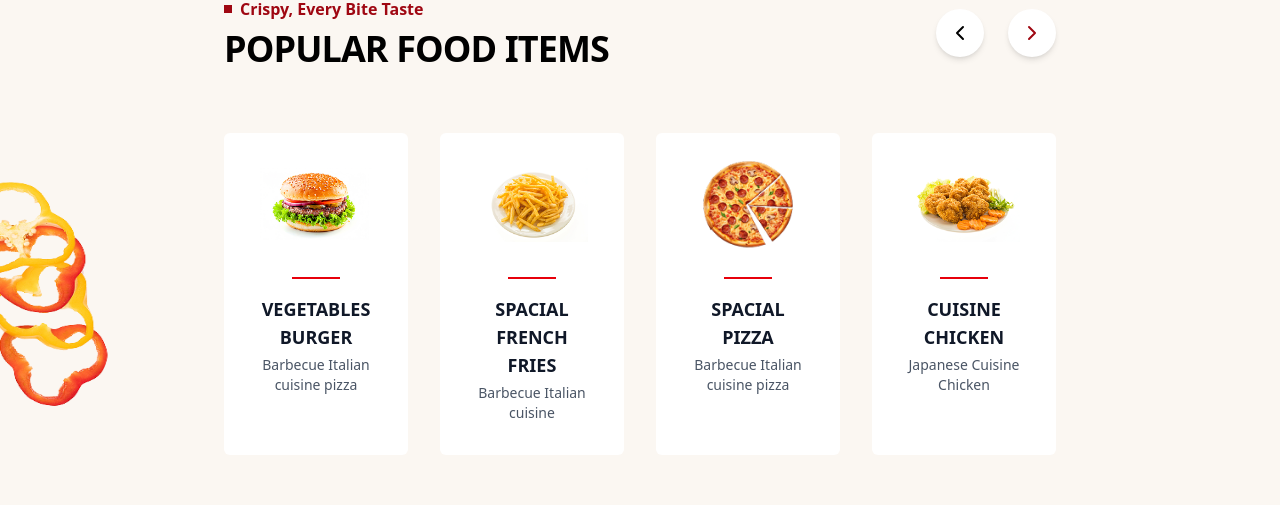
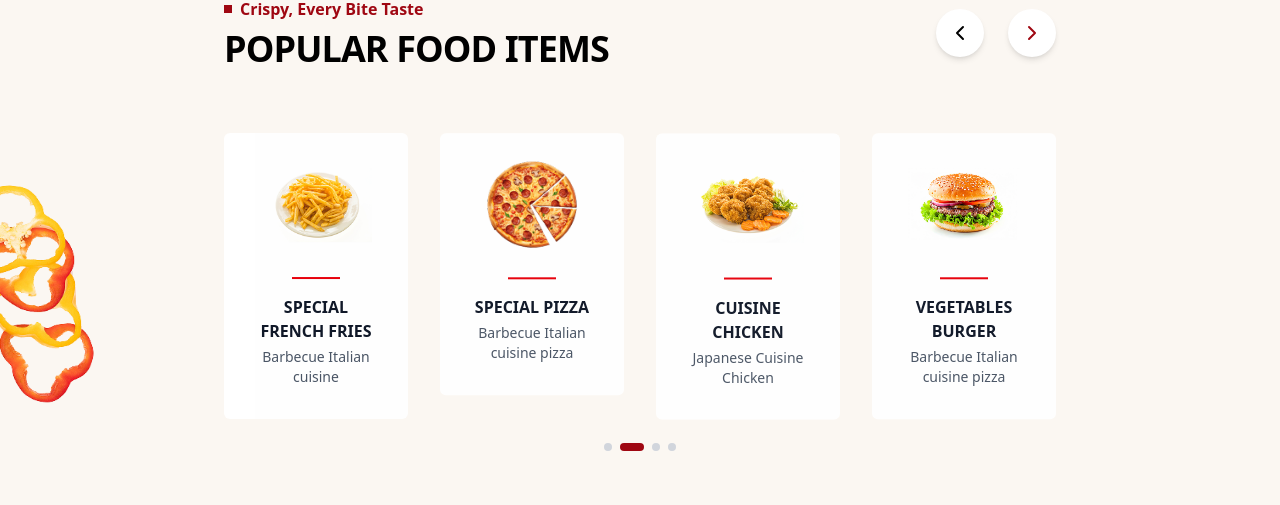
Before and after one commit to AIsTushar/restaurant-landing-page, a Next.js app: page / in a window 1280 px wide. Shown: the part 1680-2185 px from the top of the page. Built offline with nearby package versions, Linux system fonts and the light colour scheme.

Commit message:
Add framer-motion for animations and enhance Popular component with carousel functionality

```diff
--- a/package.json
+++ b/package.json
@@ -9,6 +9,7 @@
     "lint": "next lint"
   },
   "dependencies": {
+    "framer-motion": "^12.6.3",
     "lucide-react": "^0.487.0",
     "next": "15.2.5",
     "prettier-plugin-tailwindcss": "^0.6.11",
--- a/src/components/Header/Header.js
+++ b/src/components/Header/Header.js
@@ -12,7 +12,7 @@ function Header() {
   };
 
   return (
-    <div class="flex h-20 items-center justify-between px-7 lg:h-28 lg:px-56">
+    <div className="flex h-20 items-center justify-between px-7 lg:h-28 lg:px-56">
       <div className="flex items-center gap-12">
         <Logo />
         <Links />
--- a/src/components/Popular/Card.js
+++ b/src/components/Popular/Card.js
@@ -3,28 +3,24 @@ import Image from "next/image";
 function Card({ image, title, subtitle, className }) {
   return (
     <div
-      className={`mx-auto max-w-xs overflow-hidden rounded-md bg-white px-4 py-4 ${className}`}
+      className={`mx-auto max-w-xs cursor-pointer overflow-hidden rounded-md bg-white px-4 py-4 ${className}`}
     >
       {/* Image Section */}
       <div className="flex h-28 w-full items-center justify-center">
         <Image
           src={image}
-          alt="Burger"
+          alt={title}
           width={200}
           height={200}
           className="h-28 w-28 object-contain"
         />
       </div>
 
-      {/* Content Section */}
       <div className="p-4 text-center">
-        {/* Red Horizontal Line */}
         <div className="mx-auto mb-4 h-0.5 w-12 bg-red-600"></div>
 
-        {/* Title */}
-        <h3 className="text-lg font-bold text-gray-900 uppercase">{title}</h3>
+        <h3 className="font-bold text-gray-900 uppercase">{title}</h3>
 
-        {/* Subtitle */}
         <p className="mt-1 text-sm text-gray-600">{subtitle}</p>
       </div>
     </div>
--- a/src/components/Popular/Popular.js
+++ b/src/components/Popular/Popular.js
@@ -1,53 +1,236 @@
+"use client";
+
+import { useState, useEffect, useRef } from "react";
 import Image from "next/image";
 import Card from "./Card";
 import Swiper from "./Swiper";
+import { motion, AnimatePresence } from "framer-motion";
 
 function Popular() {
+  const foodItems = [
+    {
+      id: 1,
+      image: "/burger.png",
+      title: "Vegetables Burger",
+      subtitle: "Barbecue Italian cuisine pizza",
+    },
+    {
+      id: 2,
+      image: "/french-fries.png",
+      title: "Special French Fries",
+      subtitle: "Barbecue Italian cuisine",
+    },
+    {
+      id: 3,
+      image: "/pizza.png",
+      title: "Special Pizza",
+      subtitle: "Barbecue Italian cuisine pizza",
+    },
+    {
+      id: 4,
+      image: "/fried-shrimp.png",
+      title: "Cuisine Chicken",
+      subtitle: "Japanese Cuisine Chicken",
+    },
+  ];
+
+  const [currentIndex, setCurrentIndex] = useState(0);
+  const [isAutoPlay, setIsAutoPlay] = useState(true);
+  const [isAnimating, setIsAnimating] = useState(false);
+  const autoPlayRef = useRef(null);
+  const itemsPerView = 4;
+  const isMobile = typeof window !== "undefined" && window.innerWidth < 1024;
+
+  // Handle autoplay
+  useEffect(() => {
+    if (isAutoPlay && !isAnimating) {
+      autoPlayRef.current = setInterval(() => {
+        handleNext();
+      }, 5000); // Change slide every 5 seconds
+    }
+
+    return () => {
+      if (autoPlayRef.current) {
+        clearInterval(autoPlayRef.current);
+      }
+    };
+  }, [isAutoPlay, currentIndex, isAnimating]);
+
+  // Reset timer when user interacts
+  const resetTimer = () => {
+    if (autoPlayRef.current) {
+      clearInterval(autoPlayRef.current);
+      if (isAutoPlay) {
+        autoPlayRef.current = setInterval(() => {
+          handleNext();
+        }, 5000);
+      }
+    }
+  };
+
+  const handlePrev = () => {
+    if (isAnimating) return;
+
+    setIsAnimating(true);
+    setCurrentIndex((prevIndex) => {
+      const newIndex = prevIndex === 0 ? foodItems.length - 1 : prevIndex - 1;
+      return newIndex;
+    });
+    resetTimer();
+
+    setTimeout(() => {
+      setIsAnimating(false);
+    }, 500);
+  };
+
+  const handleNext = () => {
+    if (isAnimating) return;
+
+    setIsAnimating(true);
+    setCurrentIndex((prevIndex) => {
+      const newIndex = (prevIndex + 1) % foodItems.length;
+      return newIndex;
+    });
+    resetTimer();
+
+    setTimeout(() => {
+      setIsAnimating(false);
+    }, 500);
+  };
+
+  // Function to get visible items for carousel
+  const getVisibleItems = () => {
+    const items = [];
+    // For mobile, show only one item
+    if (isMobile) {
+      return [foodItems[currentIndex]];
+    }
+
+    // For desktop, show multiple items
+    for (let i = 0; i < itemsPerView; i++) {
+      const index = (currentIndex + i) % foodItems.length;
+      items.push(foodItems[index]);
+    }
+    return items;
+  };
+
+  const visibleItems = getVisibleItems();
+
+  // Card wrapper component with animations
+  const AnimatedCardWrapper = ({ item, index }) => (
+    <motion.div
+      key={`card-${item.id}-${index}`}
+      initial={{ opacity: 0, y: 20 }}
+      animate={{
+        opacity: 1,
+        y: 0,
+        transition: {
+          delay: index * 0.1,
+          duration: 0.5,
+          type: "spring",
+          stiffness: 100,
+        },
+      }}
+      exit={{ opacity: 0, y: -20 }}
+    >
+      <Card
+        image={item.image}
+        title={item.title}
+        subtitle={item.subtitle}
+        className="w-full"
+      />
+    </motion.div>
+  );
+
   return (
     <div className="relative bg-[#FBF7F2] px-7 py-7 lg:px-56 lg:py-28">
       {/* Header */}
       <div className="flex items-center justify-between">
         <div className="flex flex-col gap-2">
-          <div className="flex items-center font-bold text-red-800">
+          <motion.div
+            className="flex items-center font-bold text-red-800"
+            initial={{ opacity: 0, y: -20 }}
+            animate={{ opacity: 1, y: 0 }}
+            transition={{ duration: 0.5 }}
+          >
             <span className="mr-2 inline-block h-2 w-2 bg-red-800" />
             Crispy, Every Bite Taste
-          </div>
-          <h2 className="text-3xl font-bold tracking-tight uppercase antialiased lg:text-4xl">
+          </motion.div>
+          <motion.h2
+            className="text-3xl font-bold tracking-tight uppercase antialiased lg:text-4xl"
+            initial={{ opacity: 0, y: -20 }}
+            animate={{ opacity: 1, y: 0 }}
+            transition={{ duration: 0.5, delay: 0.2 }}
+          >
             POPULAR FOOD ITEMS
-          </h2>
+          </motion.h2>
         </div>
-        <Swiper className="hidden lg:flex" />
-      </div>
-      {/* Cards */}
-      <div className="mt-16 grid gap-0 lg:grid-cols-4 lg:gap-8">
-        <Card
-          image="/burger.png"
-          title="vegetables burger"
-          subtitle="Barbecue Italian cuisine pizza"
-          className="w-full"
-        />
-        <Card
-          image="/french-fries.png"
-          title="Spacial French fries"
-          subtitle="Barbecue Italian cuisine"
-          className="hidden lg:block"
-        />
-        <Card
-          image="/pizza.png"
-          title="Spacial Pizza"
-          subtitle="Barbecue Italian cuisine pizza "
-          className="hidden lg:block"
-        />
-        <Card
-          image="/fried-shrimp.png"
-          title="Cuisine Chicken"
-          subtitle="Japanese Cuisine Chicken"
-          className="hidden lg:block"
+        <Swiper
+          className="hidden lg:flex"
+          onPrev={handlePrev}
+          onNext={handleNext}
         />
       </div>
 
+      {/* Cards - Desktop */}
+      <div className="mt-16 hidden lg:grid lg:grid-cols-4 lg:gap-8">
+        <AnimatePresence mode="wait">
+          {visibleItems.map((item, index) => (
+            <AnimatedCardWrapper
+              key={`desktop-${item.id}-${index}`}
+              item={item}
+              index={index}
+            />
+          ))}
+        </AnimatePresence>
+      </div>
+
+      {/* Cards - Mobile */}
+      <div className="mt-16 lg:hidden">
+        <AnimatePresence mode="wait">
+          <motion.div
+            key={`mobile-${currentIndex}`}
+            initial={{ opacity: 0, x: 100 }}
+            animate={{ opacity: 1, x: 0 }}
+            exit={{ opacity: 0, x: -100 }}
+            transition={{
+              type: "spring",
+              stiffness: 300,
+              damping: 30,
+            }}
+          >
+            <Card
+              image={visibleItems[0].image}
+              title={visibleItems[0].title}
+              subtitle={visibleItems[0].subtitle}
+              className="w-full"
+            />
+          </motion.div>
+        </AnimatePresence>
+      </div>
+
       <div className="my-7 flex w-full justify-center lg:hidden">
-        <Swiper />
+        <Swiper onPrev={handlePrev} onNext={handleNext} />
+      </div>
+
+      {/* Sliding dots indicator */}
+      <div className="mt-6 flex justify-center gap-2">
+        {foodItems.map((_, index) => (
+          <motion.div
+            key={`dot-${index}`}
+            className={`h-2 cursor-pointer rounded-full ${
+              index === currentIndex % foodItems.length
+                ? "w-6 bg-red-800"
+                : "w-2 bg-gray-300"
+            }`}
+            onClick={() => {
+              setCurrentIndex(index);
+              resetTimer();
+            }}
+            whileHover={{ scale: 1.2 }}
+            transition={{ duration: 0.2 }}
+          />
+        ))}
       </div>
 
       <div className="hidden lg:block">
@@ -56,7 +239,7 @@ function Popular() {
           alt="Offer"
           width={500}
           height={500}
-          className="absolute bottom-36 left-0 h-66 w-46"
+          className="absolute bottom-36 left-0 h-64 w-40"
         />
       </div>
     </div>
--- a/src/components/Popular/Swiper.js
+++ b/src/components/Popular/Swiper.js
@@ -1,12 +1,18 @@
 import { ChevronLeft, ChevronRight } from "lucide-react";
 
-function Swiper({ className }) {
+function Swiper({ className, onPrev, onNext }) {
   return (
     <div className={`flex items-center gap-6 ${className}`}>
-      <div className="cursor-pointer rounded-full bg-white p-3 shadow-md">
+      <div
+        className="cursor-pointer rounded-full bg-white p-3 shadow-md transition-colors hover:bg-gray-100"
+        onClick={onPrev}
+      >
         <ChevronLeft className="h-6 w-6" />
       </div>
-      <div className="cursor-pointer rounded-full bg-white p-3 shadow-md">
+      <div
+        className="cursor-pointer rounded-full bg-white p-3 shadow-md transition-colors hover:bg-gray-100"
+        onClick={onNext}
+      >
         <ChevronRight className="h-6 w-6 text-red-800" />
       </div>
     </div>
```
Also changed, not shown: 1 other file (tests, documents, lock files or other folders).
